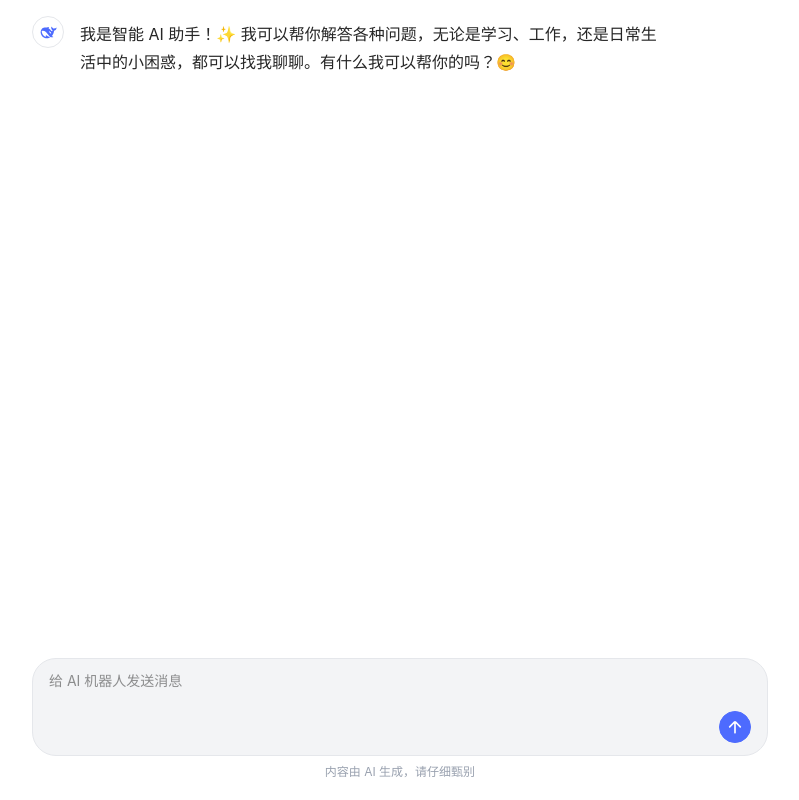
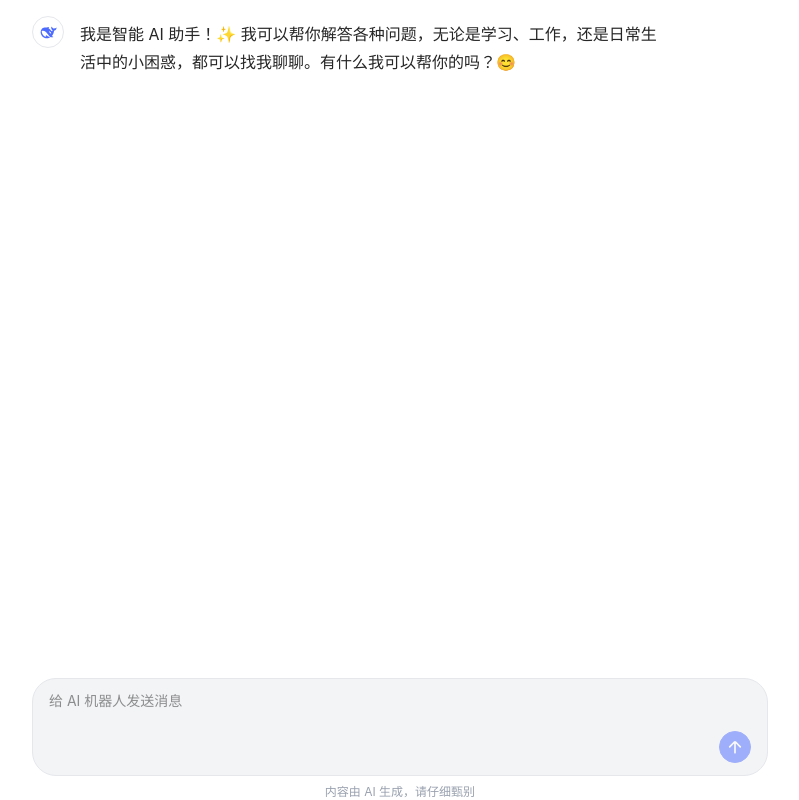
Before and after one commit to Mobicos/AI-Robot-frontend, a Vue app: page / in a window 1280 px wide. Shown: the whole page, without its empty margins (240-1039 px from the left). Built offline with nearby package versions, Linux system fonts and the light colour scheme.

Commit message:
feat: 添加 markdown-it 依赖，优化文本处理功能；重构聊天界面，增强用户体验

```diff
--- a/package.json
+++ b/package.json
@@ -11,6 +11,7 @@
   "dependencies": {
     "@tailwindcss/vite": "^4.1.18",
     "ant-design-vue": "^4.2.6",
+    "markdown-it": "^14.1.1",
     "tailwindcss": "^4.1.18",
     "vue": "^3.5.27",
     "vue-router": "^5.0.2"
--- a/src/views/index.vue
+++ b/src/views/index.vue
@@ -1,7 +1,7 @@
 <template>
-    <div class="h-screen max-w-3xl mx-auto relative">
+    <div class="h-screen flex flex-col overflow-y-auto" ref="chatContainer">
       <!-- 聊天记录区域 -->
-      <div class="overflow-y-auto pb-24 pt-4 px-4">
+      <div class="flex-1 max-w-3xl mx-auto pb-24 pt-4 px-4">
         <!-- 遍历聊天记录 -->
         <template v-for="(chat, index) in chatList" :key="index">
           <!-- 用户提问消息（靠右） -->
@@ -28,7 +28,7 @@
       </div>
 
       <!-- 发送消息输入框 -->
-      <div class="absolute bottom-0 left-0 w-full mb-5">
+      <div class="sticky max-w-3xl mx-auto bg-white bottom-0 left-0 w-full">
         <div class="bg-gray-100 rounded-3xl px-4 py-3 flex flex-col mx-4 border border-gray-200">
           <textarea
             v-model="message"
@@ -36,13 +36,17 @@
             class="bg-transparent border-none outline-none w-full text-sm resize-none min-h-[24px]"
             rows="2"
             @input="autoResize"
+            @keydown.enter.prevent="sendMessage"
             ref="textareaRef"
-          ></textarea>
+            ></textarea>
           		<!-- 发送按钮 -->
             <div class="flex justify-end">
             <button
               @click="sendMessage"
-              class="flex items-center justify-center bg-[#4d6bfe] rounded-full w-8 h-8 border border-[#4d6bfe] hover:bg-[#3b5bef] transition-colors">
+              :disabled="!message.trim()"
+              class="flex items-center justify-center bg-[#4d6bfe] rounded-full w-8 h-8 border border-[#4d6bfe] hover:bg-[#3b5bef] transition-colors
+              disabled:opacity-50
+              disabled:cursor-not-allowed">
               <SvgIcon name="up-arrow" customCss="w-5 h-5 text-white"></SvgIcon>
             </button>
         </div>
@@ -56,21 +60,34 @@
 
 
 <script setup>
-import { ref, onMounted, onBeforeUnmount } from 'vue';
+import { ref, onMounted, onBeforeUnmount, nextTick } from 'vue';
 import SvgIcon from '@/components/svgIcon.vue'
 
 
 const message = ref('');
 const textareaRef = ref(null);
 
-// 自动调整文本域高度的方法
+
+// 聊天容器引用
+const chatContainer = ref(null)
+
+
+
+// 自动调整文本域高度
 const autoResize = () => {
   const textarea = textareaRef.value;
   if (textarea) {
-    textarea.style.height = 'auto';
-    textarea.style.height = textarea.scrollHeight + 'px';
+    // 重置高度以获取正确的滚动高度
+    textarea.style.height = 'auto'
+
+    // 计算新高度，但最大不超过 300px
+    const newHeight = Math.min(textarea.scrollHeight, 300);
+    textarea.style.height = newHeight + 'px';
+
+    // 如果内容超出 300px，则启用滚动
+    textarea.style.overflowY = textarea.scrollHeight > 300 ? 'auto' : 'hidden';
   }
-};
+}
 
 
 // 聊天记录 (给个默认的问候语)
@@ -115,6 +132,8 @@
 
         // 更新最后一条消息
         chatList.value[chatList.value.length - 1].content = responseText;
+        // 滚动到底部
+        scrollToBottom()
       }
     }
 
@@ -130,11 +149,15 @@
 
       // 关闭 SSE
       closeSSE()
+      // 滚动到底部
+      scrollToBottom()
     }
   } catch (error) {
     console.error('发送消息错误: ', error)
     // 提示用户 “请求出错”
     chatList.value[chatList.value.length - 1].content = '抱歉，请求出错了，请稍后重试。'
+    // 滚动到底部
+    scrollToBottom()
   }
 
 }
@@ -159,7 +182,23 @@
   // 确保初始化时也正确设置高度
   autoResize();
 });
+
+
+// 滚动到底部
+const scrollToBottom = async () => {
+  await nextTick() // 等待 Vue.js 完成 DOM 更新
+  if (chatContainer.value) { // 若容器存在
+    // 将容器的滚动条位置设置到最底部
+    const container = chatContainer.value;
+    container.scrollTop = container.scrollHeight;
+  }
+}
+
+
 </script>
+
+
+
 
 <style scoped>
 
@@ -176,4 +215,9 @@
   max-width: calc(100% - 48px);
   position: relative;
 }
+
+/* 聊天内容区域样式 */
+.overflow-y-auto {
+  scrollbar-color: rgba(0, 0, 0, 0.2) transparent; /* 自定义滚动条颜色 */
+}
 </style>
```
Also changed, not shown: 1 other file (tests, documents, lock files or other folders).
